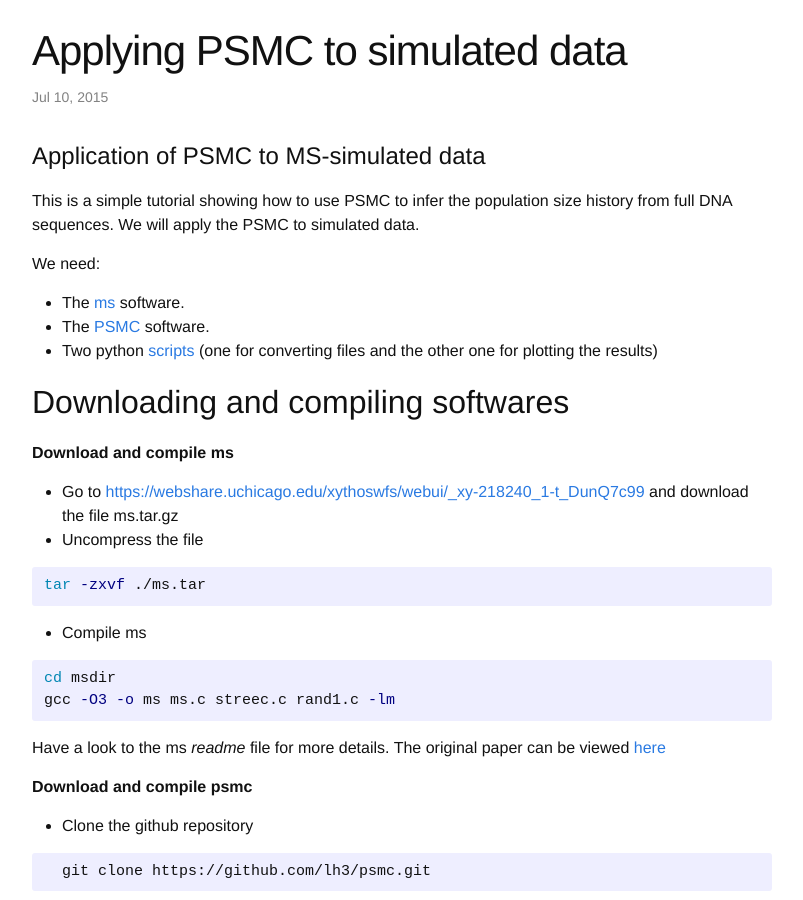
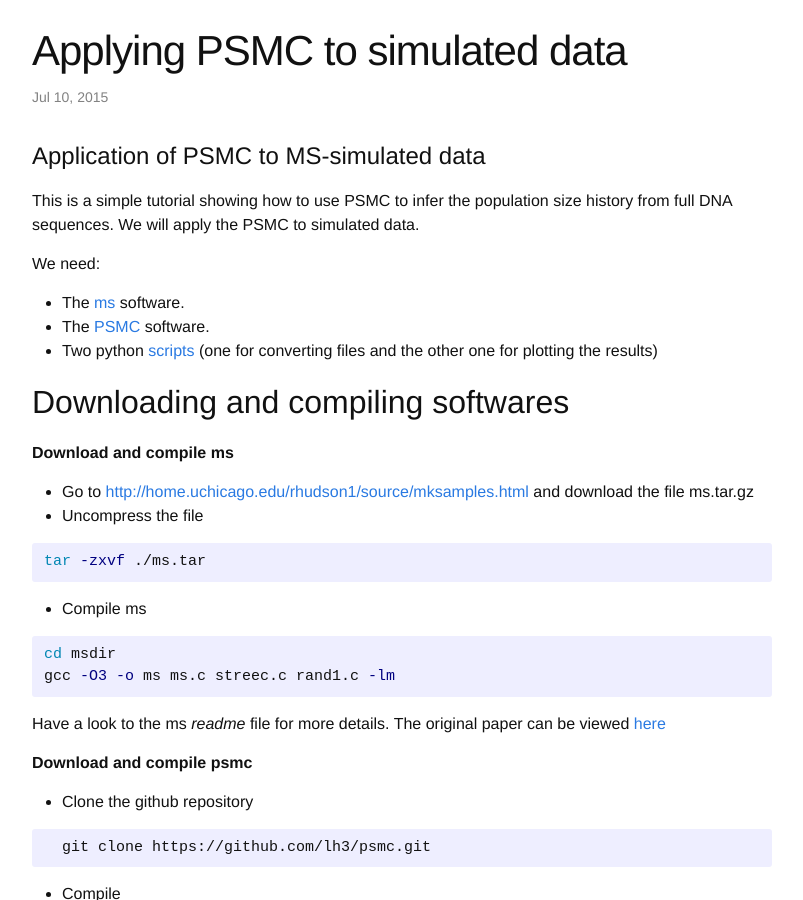
Before and after one commit to willyrv/willyrv.github.io, a Jekyll site: the page built from tutorials/bioinformatics/ms-psmc.md, in a window 1280 px wide and 900 px high. Shown: the whole window, without its empty margins (238-1041 px from the left). Built offline with Jekyll 4.4.1, drawn with Linux system fonts in a browser that asks for light colours; some of the changed lines change nothing that is shown.

Commit message:
link to ms updated

```diff
--- a/tutorials/bioinformatics/ms-psmc.md
+++ b/tutorials/bioinformatics/ms-psmc.md
@@ -11,7 +11,7 @@ This is a simple tutorial showing how to use PSMC to infer the population size h
 
 We need:
 
-* The [ms](https://webshare.uchicago.edu/xythoswfs/webui/_xy-218240_1-t_DunQ7c99) software.
+* The [ms](http://home.uchicago.edu/rhudson1/source/mksamples.html) software.
 * The [PSMC](https://github.com/lh3/psmc) software.
 * Two python [scripts](https://github.com/willyrv/ms-PSMC) (one for converting files and the other one for plotting the results)
 
@@ -20,7 +20,7 @@ Downloading and compiling softwares
 
 **Download and compile ms**
 
-- Go to [https://webshare.uchicago.edu/xythoswfs/webui/_xy-218240_1-t_DunQ7c99](https://webshare.uchicago.edu/xythoswfs/webui/_xy-218240_1-t_DunQ7c99) and download the file ms.tar.gz
+- Go to [http://home.uchicago.edu/rhudson1/source/mksamples.html](http://home.uchicago.edu/rhudson1/source/mksamples.html) and download the file ms.tar.gz
 - Uncompress the file
 
 {% highlight bash %}
```
